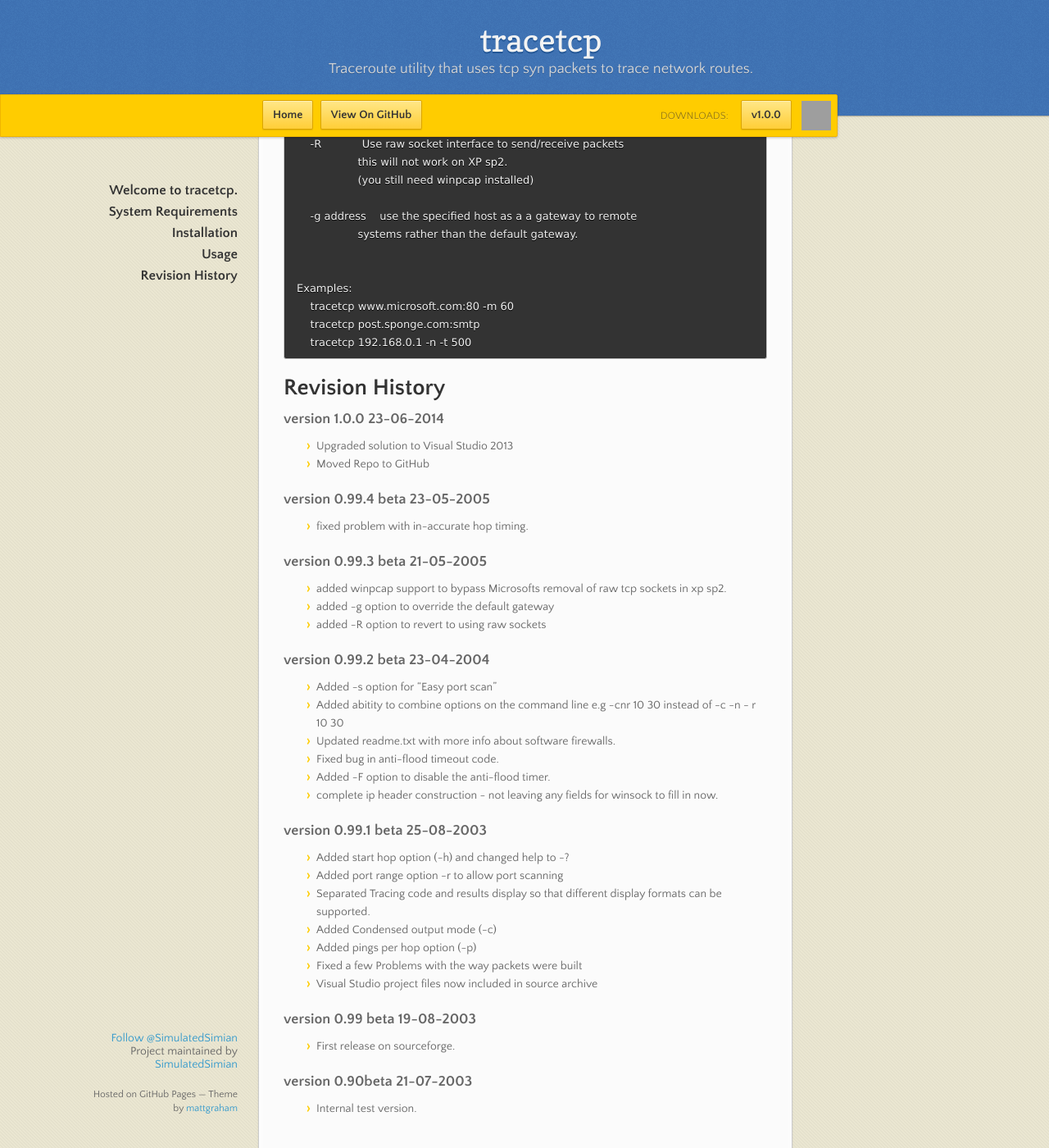
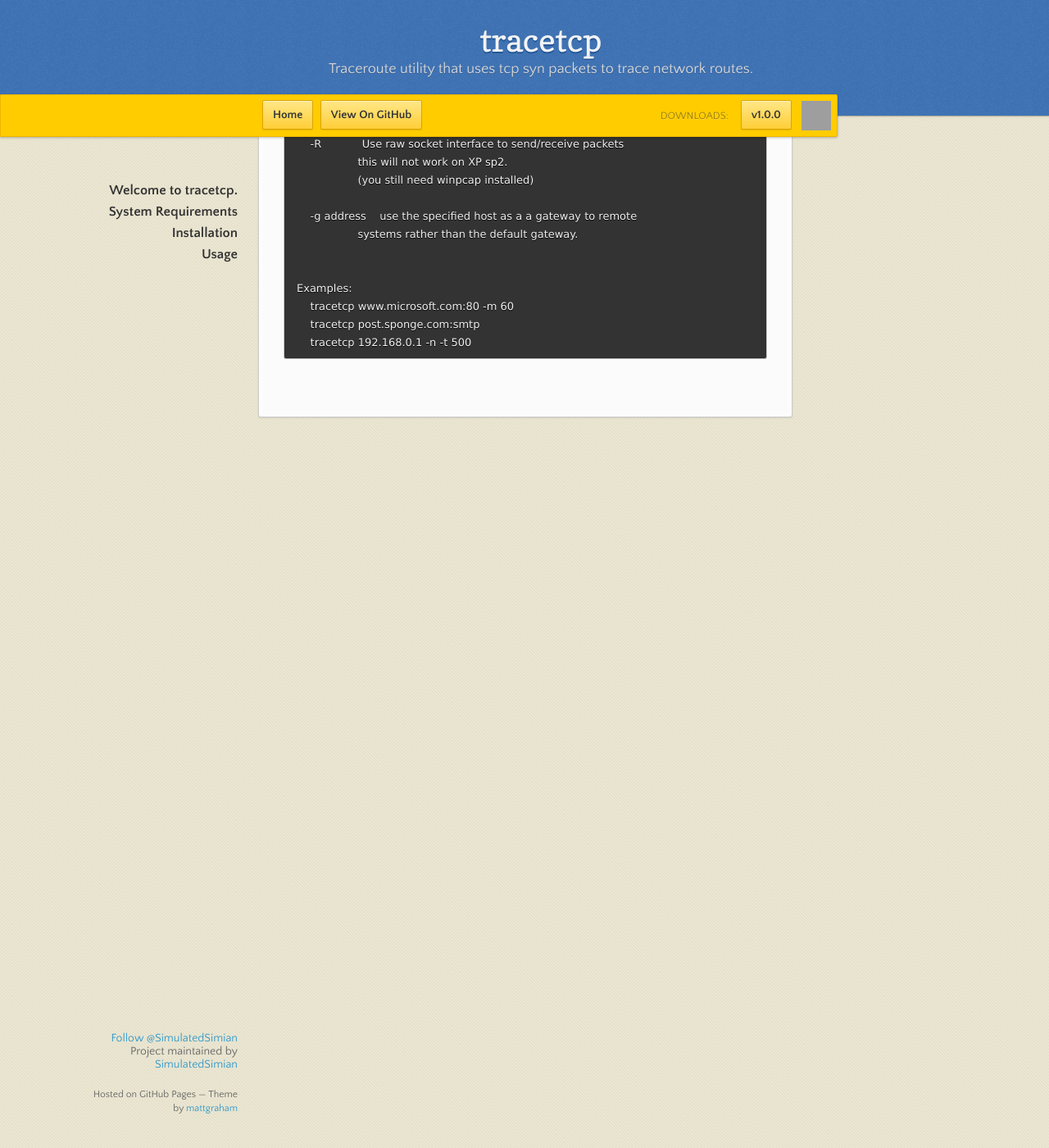
Before and after one commit to SimulatedSimian/SimulatedSimian.github.io, a Jekyll site: the page built from tracetcp.md, in a window 1280 px wide and 1400 px high, scrolled down 1618 px. Shown: the whole window at 82% size. Built offline with Jekyll 4.4.1, drawn with Linux system fonts in a browser that asks for light colours; nearby versions of some CDN libraries; Markdown is read by kramdown in place of the engine named in the settings; comment, search, counter and statistics services are not loaded; grey boxes are pictures that could not be loaded.

Commit message:
Update tracetcp.md

````diff
--- a/tracetcp.md
+++ b/tracetcp.md
@@ -90,40 +90,3 @@ Examples:
     tracetcp post.sponge.com:smtp
     tracetcp 192.168.0.1 -n -t 500
 ```
-
-# Revision History
-
-### version 1.0.0 23-06-2014
-* Upgraded solution to Visual Studio 2013
-* Moved Repo to GitHub
-
-### version 0.99.4 beta 23-05-2005
-* fixed problem with in-accurate hop timing.
-
-### version 0.99.3 beta 21-05-2005
-* added winpcap support to bypass Microsofts removal of raw tcp sockets in xp sp2.
-* added -g option to override the default gateway
-* added -R option to revert to using raw sockets
-
-### version 0.99.2 beta 23-04-2004
-* Added -s option for "Easy port scan"
-* Added abitity to combine options on the command line e.g -cnr 10 30 instead of -c -n - r 10 30
-* Updated readme.txt with more info about software firewalls.
-* Fixed bug in anti-flood timeout code.
-* Added -F option to disable the anti-flood timer.
-* complete ip header construction - not leaving any fields for winsock to fill in now.
-
-### version 0.99.1 beta 25-08-2003
-* Added start hop option (-h) and changed help to -?
-* Added port range option -r to allow port scanning
-* Separated Tracing code and results display so that different display formats can be supported.
-* Added Condensed output mode (-c)
-* Added pings per hop option (-p)
-* Fixed a few Problems with the way packets were built
-* Visual Studio project files now included in source archive
-
-### version 0.99 beta 19-08-2003
-* First release on sourceforge.
-
-### version 0.90beta 21-07-2003
-* Internal test version.
````
